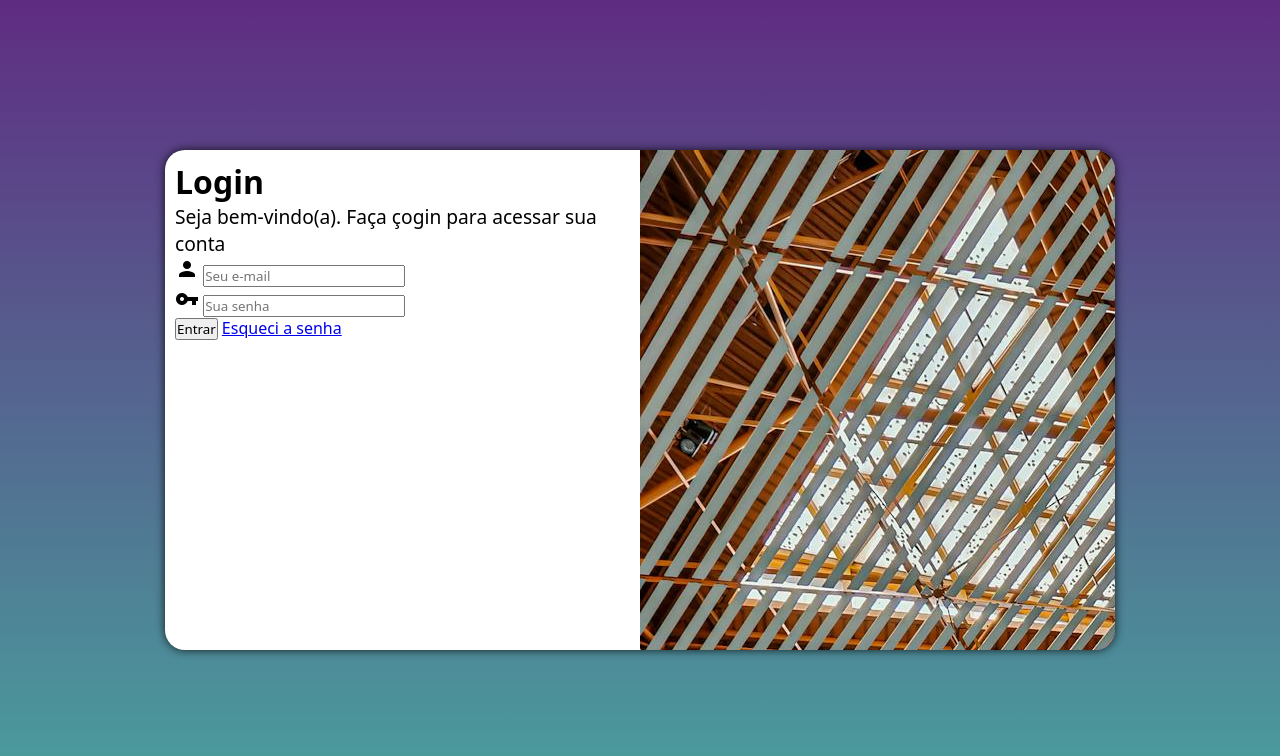
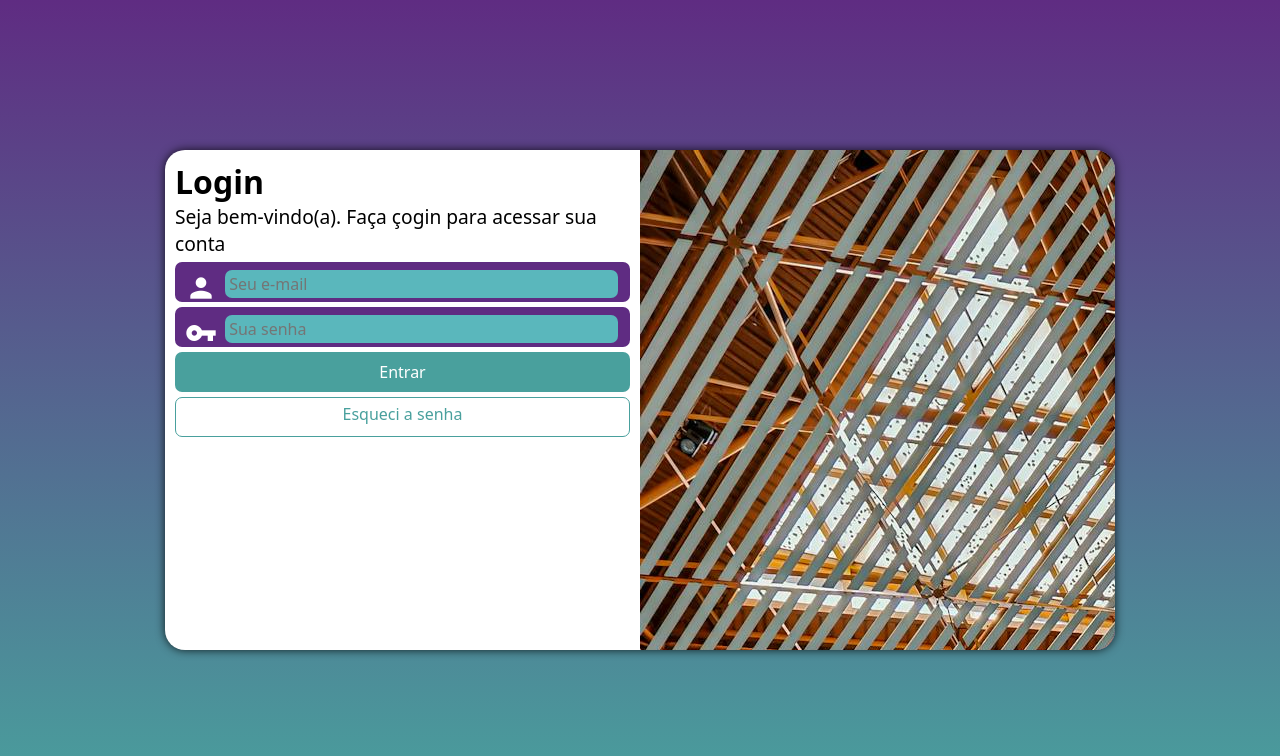
Before and after one commit to Biancaaline/projeto-login, a plain HTML site: page index.html in a window 1280 px wide. Drawn offline with Linux system fonts and the light colour scheme.

Commit message:
feat: final

```diff
--- a/index.html
+++ b/index.html
@@ -29,7 +29,7 @@
                     <label for="isenha"></label>
                 </div>
                 <input type="submit" value="Entrar">
-                <a href="Esqueci a senha">Esqueci a senha</a>
+                <a href="Esqueci a senha" class="botao">Esqueci a senha</a>
 
             </form>
 
--- a/media-query.css
+++ b/media-query.css
@@ -17,6 +17,7 @@
     section#login > div#formulario{
         float: right;
         width: 60%;
+        height: 280px;
     }
 }
 
@@ -27,6 +28,7 @@
     }
     section#login {
         width: 950px;
+
     }
     section#login > div#imagem{
         float: right;
@@ -37,6 +39,7 @@
     section#login > div#formulario{
         float: left;
         width: 50%;
+        height: 350px;
     }
 
     div#formulario > h1{
--- a/style.css
+++ b/style.css
@@ -53,3 +53,70 @@ section#login >div#formulario{
 div#formulario > p{
     font-size: 1em;
 }
+
+div.campo > span{
+    color: white;
+    font-size: 2em;
+    width: 40px;
+    padding: 4px;
+}
+
+div.campo >input {
+    background-color: #5ac5c2e8;
+    font-size: 1em;
+    width: calc(100% - 50px) ;
+    height: 100%;
+    transform: translateY(-14px) ;
+    border: 0px;
+    border-radius: 7px;
+    padding: 4px;
+}
+
+div.campo > input:focus-within{
+    background-color: white;
+    border: none;
+}
+
+form >div.campo{
+    background-color: #5f2c82;
+    border: 6px solid #5f2c82;
+    height: 40px;
+    border-radius: 7px;
+    margin: 5px 0px;
+}
+
+form > input[type=submit] {
+    display: block;
+    font-size: 1em;
+    width: 100%;
+    height: 40px;
+    background-color: #49a09d;
+    color: white ;
+    border: none;
+    border-radius: 7px;
+    cursor: pointer;
+}
+
+form > input[type=submit]:hover {
+    background-color: #2d6462;
+}
+
+form > a.botao {
+    display: block;
+    text-align: center;
+    font-size: 1em;
+    width: 100%;
+    height: 40px;
+    padding-top: 5px;
+    margin-top: 5px;
+    background-color: white;
+    color: #49a09d;
+    border: 1px solid #49a09d;
+    border-radius: 7px;
+    text-decoration: none;
+}
+
+form > a.botao:hover {
+    font-size: .8em;
+    background-color: #2d6462;
+}
```
